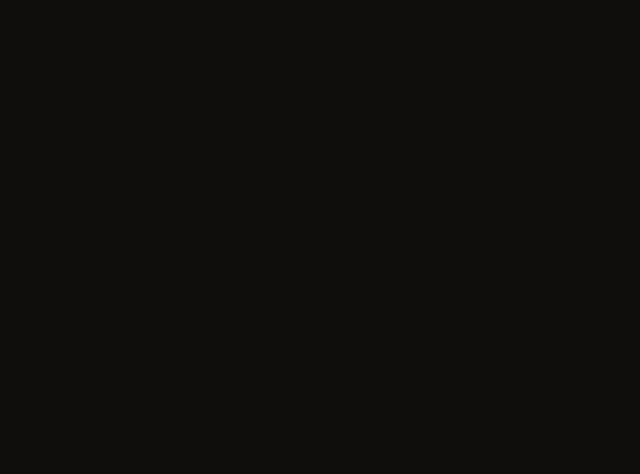
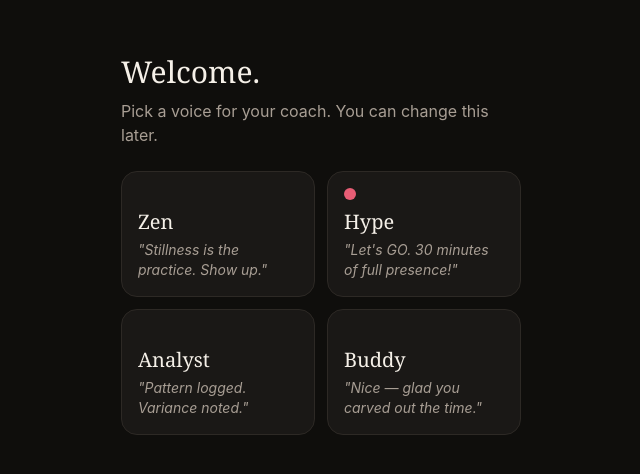
Before and after one commit to LeouOn/chrono-kata, a Next.js app: page / in a window 1280 px wide. Before the commit this address had no page. Shown: the part 156-630 px from the top of the page, without its empty margins (319-959 px from the left). Built offline with nearby package versions, Linux system fonts and the light colour scheme.

Commit message:
feat: onboarding screen with personality picker

```diff
--- /dev/null
+++ b/src/app/(onboarding)/page.tsx
@@ -0,0 +1,53 @@
+'use client';
+
+import { useState } from 'react';
+import { useRouter } from 'next/navigation';
+import { motion } from 'motion/react';
+import { PersonalityPicker } from '@/components/onboarding/PersonalityPicker';
+import { useSettings } from '@/hooks/useSettings';
+import type { CoachPersonality } from '@/lib/schemas/coach-personality';
+
+export default function OnboardingPage() {
+  const router = useRouter();
+  const { updateSettings } = useSettings();
+  const [saving, setSaving] = useState(false);
+  const [error, setError] = useState<string | null>(null);
+
+  async function handleSelect(p: CoachPersonality) {
+    setSaving(true);
+    setError(null);
+    try {
+      await updateSettings({ selectedCoachPersonality: p });
+      router.push('/');
+    } catch (e) {
+      setError(e instanceof Error ? e.message : 'Failed to save');
+      setSaving(false);
+    }
+  }
+
+  return (
+    <main className="min-h-dvh flex flex-col justify-center px-6 py-12 max-w-md mx-auto">
+      <motion.div
+        initial={{ opacity: 0, y: 8 }}
+        animate={{ opacity: 1, y: 0 }}
+        transition={{ duration: 0.4 }}
+      >
+        <h1 className="font-serif text-3xl text-text leading-tight mb-2">
+          Welcome.
+        </h1>
+        <p className="text-text-muted">
+          Pick a voice for your coach. You can change this later.
+        </p>
+
+        <PersonalityPicker onSelect={handleSelect} />
+
+        {saving && (
+          <p className="text-sm text-text-muted mt-4 animate-pulse">Saving…</p>
+        )}
+        {error && (
+          <p className="text-sm text-hype mt-4">{error}</p>
+        )}
+      </motion.div>
+    </main>
+  );
+}
--- /dev/null
+++ b/src/components/onboarding/PersonalityPicker.tsx
@@ -0,0 +1,52 @@
+'use client';
+
+import { motion } from 'motion/react';
+import { STANDARD_COACH_PERSONALITIES, type CoachPersonality } from '@/lib/schemas/coach-personality';
+
+const PREVIEWS: Record<CoachPersonality, string> = {
+  zen: 'Stillness is the practice. Show up.',
+  hype: "Let's GO. 30 minutes of full presence!",
+  analyst: 'Pattern logged. Variance noted.',
+  buddy: 'Nice — glad you carved out the time.',
+  athena: '…',  // not shown in onboarding
+};
+
+const COLORS: Record<CoachPersonality, string> = {
+  zen: 'var(--color-zen)',
+  hype: 'var(--color-hype)',
+  analyst: 'var(--color-analyst)',
+  buddy: 'var(--color-buddy)',
+  athena: 'var(--color-athena-from)',
+};
+
+const LABELS: Record<CoachPersonality, string> = {
+  zen: 'Zen',
+  hype: 'Hype',
+  analyst: 'Analyst',
+  buddy: 'Buddy',
+  athena: 'Athena',
+};
+
+export function PersonalityPicker({ onSelect }: { onSelect: (p: CoachPersonality) => void }) {
+  return (
+    <div className="grid grid-cols-2 gap-3 mt-6">
+      {STANDARD_COACH_PERSONALITIES.map((p) => (
+        <motion.button
+          key={p}
+          onClick={() => onSelect(p)}
+          whileTap={{ scale: 0.96 }}
+          className="rounded-2xl border border-border bg-surface p-4 text-left hover:border-accent transition-colors"
+          style={{ borderColor: undefined }}
+        >
+          <div
+            className="w-3 h-3 rounded-full mb-2"
+            style={{ backgroundColor: COLORS[p] }}
+            aria-hidden
+          />
+          <div className="font-serif text-xl text-text mb-1">{LABELS[p]}</div>
+          <div className="text-sm text-text-muted italic">"{PREVIEWS[p]}"</div>
+        </motion.button>
+      ))}
+    </div>
+  );
+}
```
Also changed, not shown: 1 other file (tests, documents, lock files or other folders).
